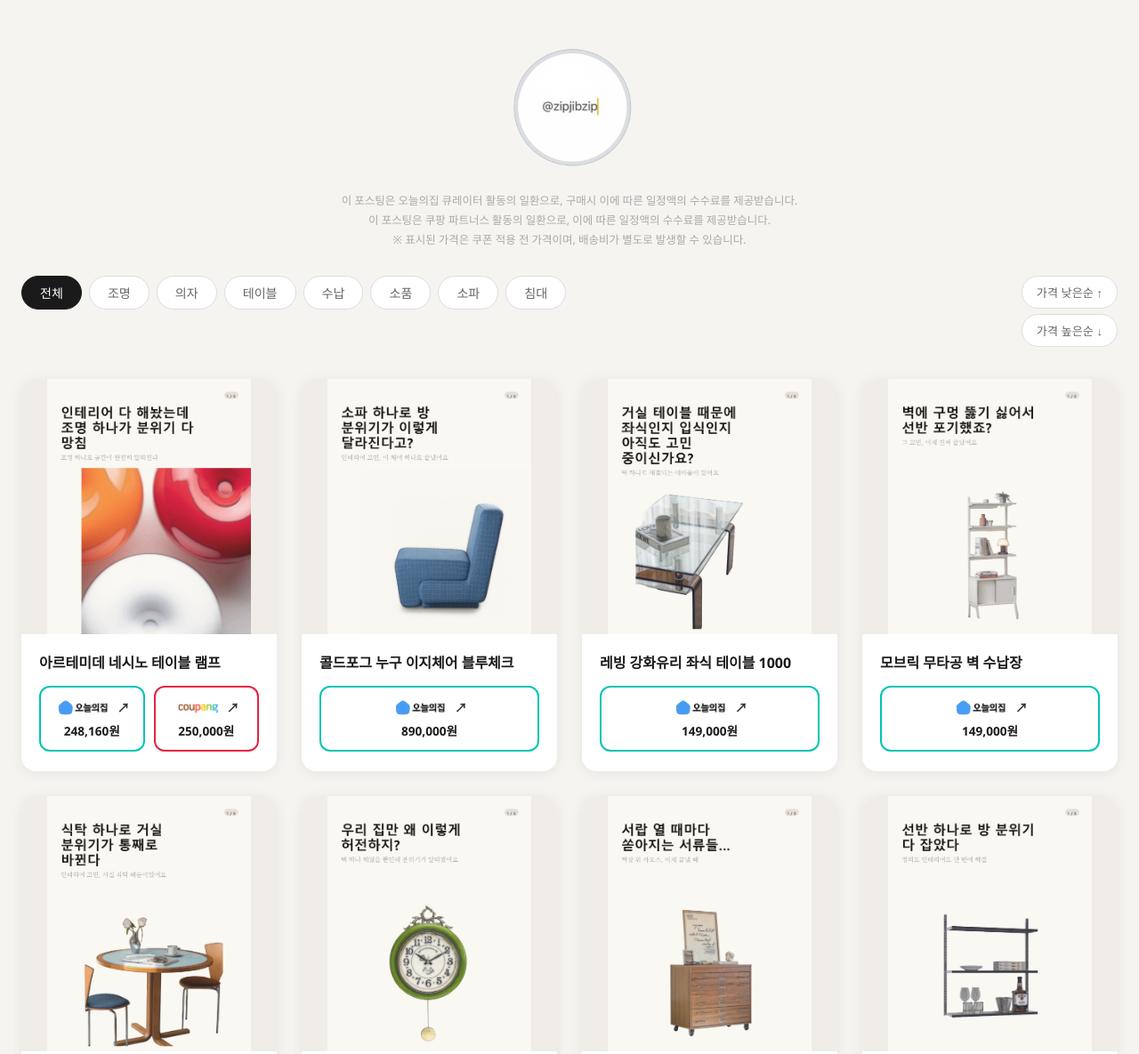
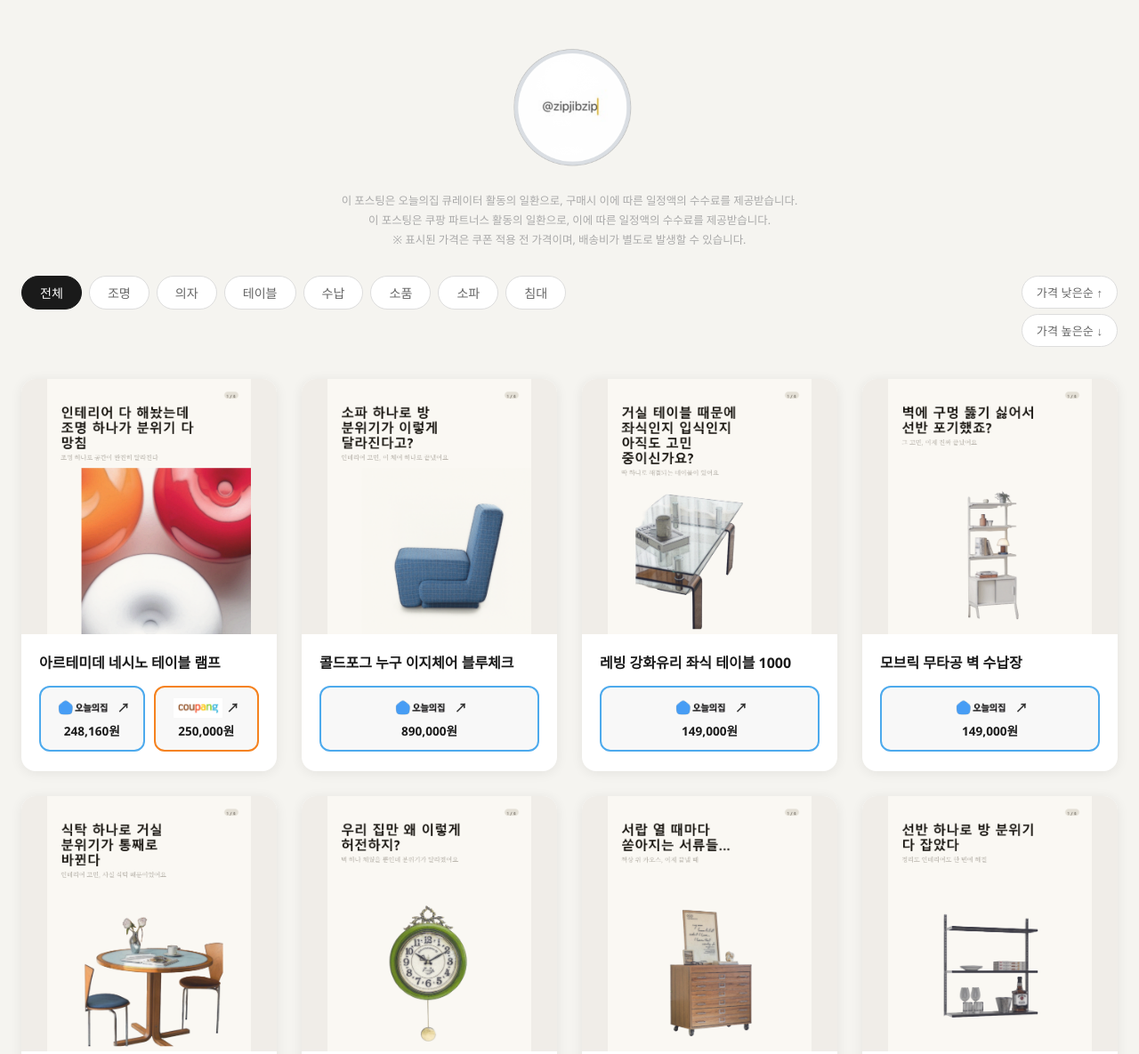
Before and after one commit to jungsujin94/zipjibzip, a website: page index.html in a window 1280 px wide. Shown: the top 1185 px of the page at 89% size. Drawn offline with Linux system fonts and the light colour scheme.

Commit message:
update products

```diff
--- a/index.html
+++ b/index.html
@@ -195,14 +195,14 @@
     }
 
     .cta-ohouse {
-      background: #fff;
-      border: 2px solid #00C4B4;
+      background: #f8f8f8;
+      border: 2px solid #4DAAED;
       color: #1a1a1a;
     }
 
     .cta-coupang {
-      background: #fff;
-      border: 2px solid #E62342;
+      background: #f8f8f8;
+      border: 2px solid #F5821F;
       color: #1a1a1a;
     }
 
```
Also changed, not shown: 1 other file.
